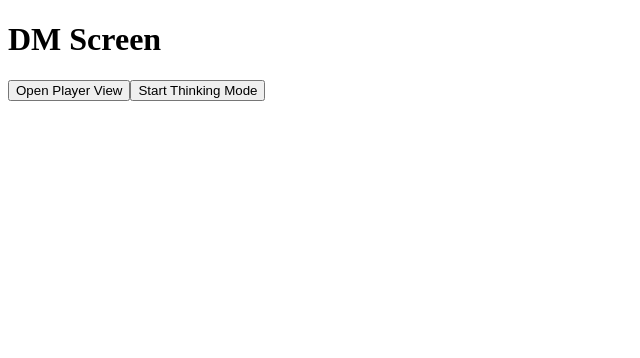
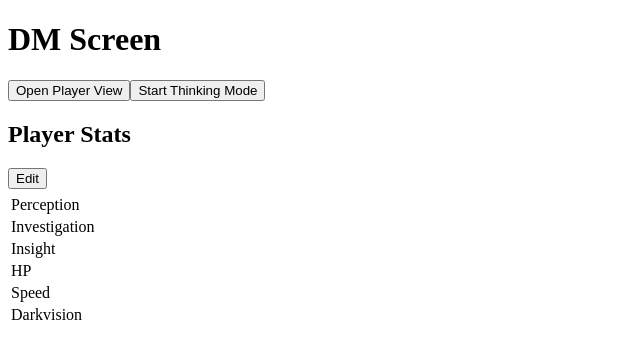
Before and after one commit to n3rdgir1/dm-screen, a Vue app: page /dm-screen in a window 1280 px wide. Shown: the top 358 px of the page, without its empty margins (0-640 px from the left). Built offline with nearby package versions, Linux system fonts and the light colour scheme.

Commit message:
adds player stats

```diff
--- a/src/components/DMScreen.vue
+++ b/src/components/DMScreen.vue
@@ -3,11 +3,17 @@
     <h1>DM Screen</h1>
     <button @click="openPlayerView">Open Player View</button>
     <button @click="toggleThinkingMode">{{ thinkingMode ? 'Stop Thinking Mode' : 'Start Thinking Mode' }}</button>
+    <PlayerStats />
   </div>
 </template>
 
 <script>
+import PlayerStats from './PlayerStats.vue';
+
 export default {
+  components: {
+    PlayerStats,
+  },
   data() {
     return {
       thinkingMode: false,
--- /dev/null
+++ b/src/components/PlayerStats.vue
@@ -0,0 +1,138 @@
+<template>
+  <div class="player-stats">
+    <h2>Player Stats</h2>
+    <button @click="toggleMode">{{ editMode ? 'View' : 'Edit' }}</button>
+    <button v-if="editMode" @click="addPlayer">Add Player</button>
+    <table>
+      <thead>
+        <tr>
+          <th></th>
+          <template v-for="(player, index) in players" :key="'header-' + index">
+            <th>{{ player.name }}</th>
+          </template>
+        </tr>
+      </thead>
+      <tbody>
+        <tr v-if="editMode">
+          <td>Name</td>
+          <template v-for="(player, index) in players" :key="'name-' + index">
+            <td>
+              <input type="text" v-model="player.name" @change="savePlayers" />
+            </td>
+          </template>
+        </tr>
+        <tr>
+          <td>Perception</td>
+          <template v-for="(player, index) in players" :key="'perception-' + index">
+            <td>
+              <span v-if="!editMode">{{ player.passivePerception }}</span>
+              <input v-else type="number" v-model="player.passivePerception" @change="savePlayers" />
+            </td>
+          </template>
+        </tr>
+        <tr>
+          <td>Investigation</td>
+          <template v-for="(player, index) in players" :key="'investigation-' + index">
+            <td>
+              <span v-if="!editMode">{{ player.passiveInvestigation }}</span>
+              <input v-else type="number" v-model="player.passiveInvestigation" @change="savePlayers" />
+            </td>
+          </template>
+        </tr>
+        <tr>
+          <td>Insight</td>
+          <template v-for="(player, index) in players" :key="'insight-' + index">
+            <td>
+              <span v-if="!editMode">{{ player.passiveInsight }}</span>
+              <input v-else type="number" v-model="player.passiveInsight" @change="savePlayers" />
+            </td>
+          </template>
+        </tr>
+        <tr>
+          <td>HP</td>
+          <template v-for="(player, index) in players" :key="'hp-' + index">
+            <td>
+              <span v-if="!editMode">{{ player.hp }}</span>
+              <input v-else type="number" v-model="player.hp" @change="savePlayers" />
+            </td>
+          </template>
+        </tr>
+        <tr>
+          <td>Speed</td>
+          <template v-for="(player, index) in players" :key="'speed-' + index">
+            <td>
+              <span v-if="!editMode">{{ player.speed }}</span>
+              <input v-else type="number" v-model="player.speed" @change="savePlayers" />
+            </td>
+          </template>
+        </tr>
+        <tr>
+          <td>Darkvision</td>
+          <template v-for="(player, index) in players" :key="'darkvision-' + index">
+            <td>
+              <span v-if="!editMode">{{ player.darkvision ? 'Yes' : 'No' }}</span>
+              <input v-else type="checkbox" v-model="player.darkvision" @change="savePlayers" />
+            </td>
+          </template>
+        </tr>
+      </tbody>
+    </table>
+  </div>
+</template>
+
+<script>
+export default {
+  data() {
+    return {
+      players: [],
+      editMode: false,
+    };
+  },
+  methods: {
+    toggleMode() {
+      this.editMode = !this.editMode;
+    },
+    addPlayer() {
+      this.players.push({
+        name: '',
+        passivePerception: 0,
+        passiveInvestigation: 0,
+        passiveInsight: 0,
+        hp: 0,
+        speed: 0,
+        darkvision: false,
+      });
+      this.savePlayers();
+    },
+    removePlayer(index) {
+      this.players.splice(index, 1);
+      this.savePlayers();
+    },
+    savePlayers() {
+      localStorage.setItem('players', JSON.stringify(this.players));
+    },
+  },
+  mounted() {
+    const savedPlayers = localStorage.getItem('players');
+    if (savedPlayers) {
+      this.players = JSON.parse(savedPlayers);
+    }
+  },
+};
+</script>
+
+<style scoped>
+.player-stats {
+  margin-top: 20px;
+}
+.player {
+  margin-bottom: 10px;
+  border: 1px solid #ccc;
+  padding: 10px;
+  border-radius: 5px;
+}
+.player label {
+  display: block;
+  margin-bottom: 5px;
+}
+</style>
```
